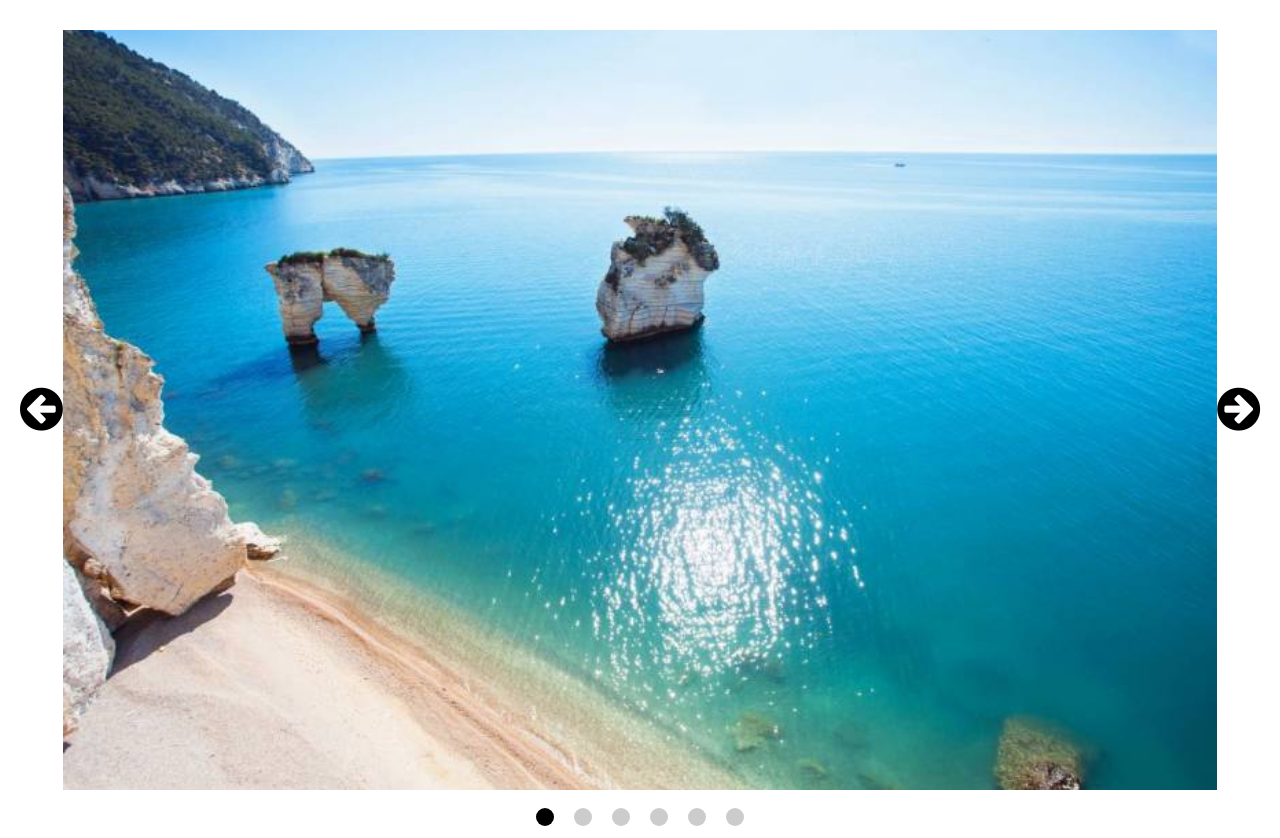
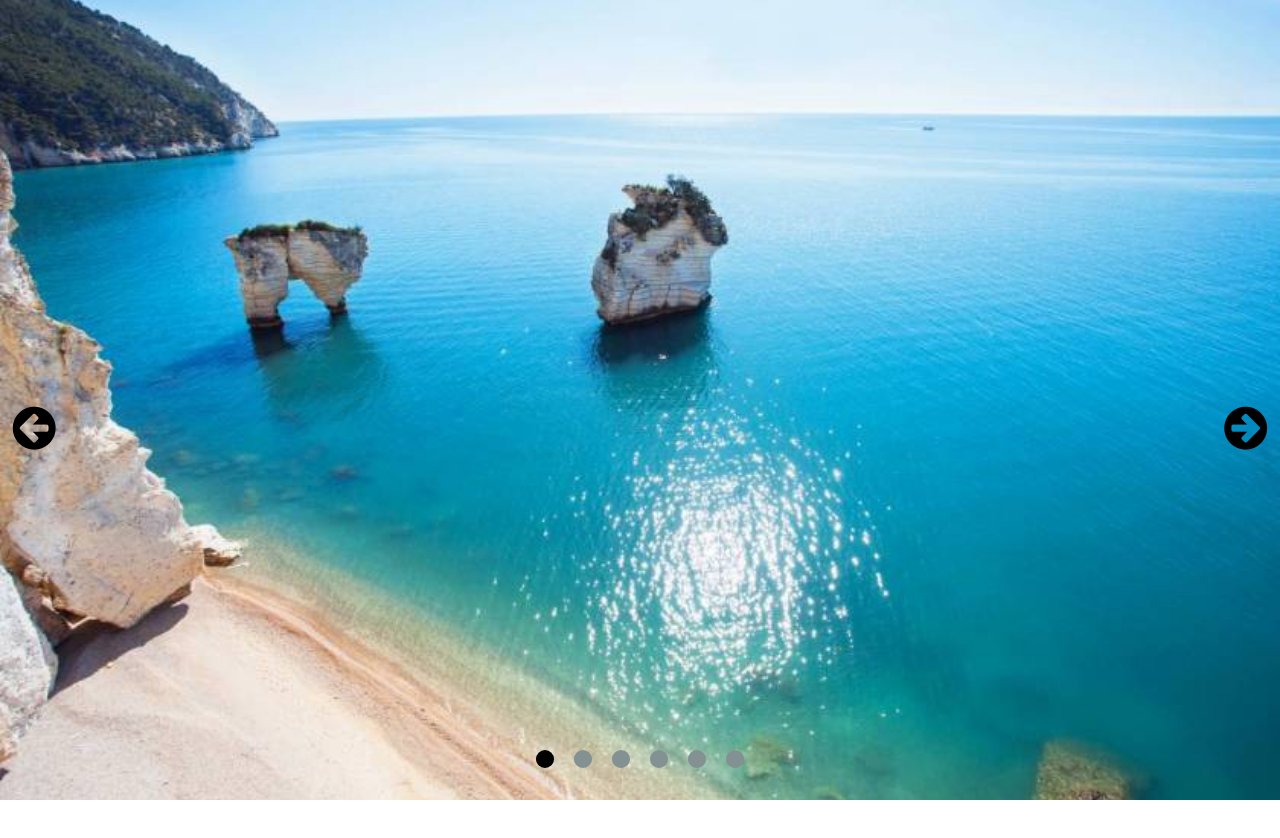
Before and after one commit to vincenzovolpe/js-jq-carousel, a plain HTML site: page index.html in a window 1280 px wide. After the commit the page ends 800 px from the top, so only its background shows below. Drawn offline with nearby package versions, Linux system fonts and the light colour scheme.

Commit message:
Creato layout carosello fullscreen

```diff
--- a/index.html
+++ b/index.html
@@ -10,7 +10,7 @@
     </head>
     <body>
         <div class="container">
-            <div class="indietro">
+            <div class="controllo indietro">
                 <span class="fa fa-arrow-circle-left"></span>
             </div>
             <img class="immagine-carosello" src="images/immagineuno.jpg">
@@ -19,9 +19,8 @@
         	<img class="immagine-carosello" src="images/immaginequattro.jpg">
         	<img class="immagine-carosello" src="images/immaginecinque.jpg">
             <img class="immagine-carosello" src="images/immaginesei.jpg">
-            <div class="avanti">
+            <div class="controllo avanti">
                 <span class="fa fa-arrow-circle-right"></span>
-            </div>
             </div>
             <div class="pallini">
                 <span class="punto" data-numeroimmagine='1'></span>
@@ -31,5 +30,7 @@
                 <span class="punto" data-numeroimmagine='5'></span>
                 <span class="punto" data-numeroimmagine="6"></span>
             </div>
+        </div>
+
     </body>
 </html>
--- a/style.css
+++ b/style.css
@@ -4,29 +4,43 @@
     box-sizing: border-box;
 }
 .container {
-    width: 100vw;
-    height: 100vh;
-    max-width:100%;
-    max-height: 100%;
-    display: flex;
-    justify-content: space-between;
-    align-items: center;
-    padding: 30px 20px 10px 20px;
+    overflow: hidden;
+    position: absolute;
+    left: 0;
+    right: 0;
+    top: 0;
+    bottom: 0;
 }
 
 .immagine-carosello {
-    width: 95%;
+    width: 100%;
     height: 100%;
     object-fit: cover;
     display: none;
 }
 
-.avanti, .indietro {
+.avanti{
     color: black;
+    right: 1%;
+}
+
+.indietro {
+    color: black;
+    left: 1%;
+}
+
+.controllo {
+    position: absolute;
+    top: 50%;
     font-size: 50px;
+    cursor: pointer;
 }
 
 .pallini {
+    position: absolute;
+    bottom: 20px;
+    width: 100%;
+    left: 0;
     text-align: center;
 }
 
@@ -39,7 +53,7 @@
     height: 18px;
     width: 18px;
     margin: 8px;
-    background-color: #ccc;
+    background-color: #839192;
     border-radius: 50%;
     display: inline-block;
 }
```
Lines whose indentation alone changed are shown as unchanged.
